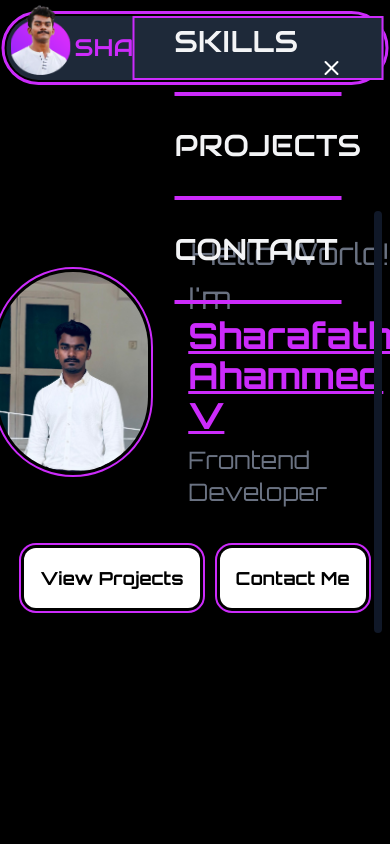
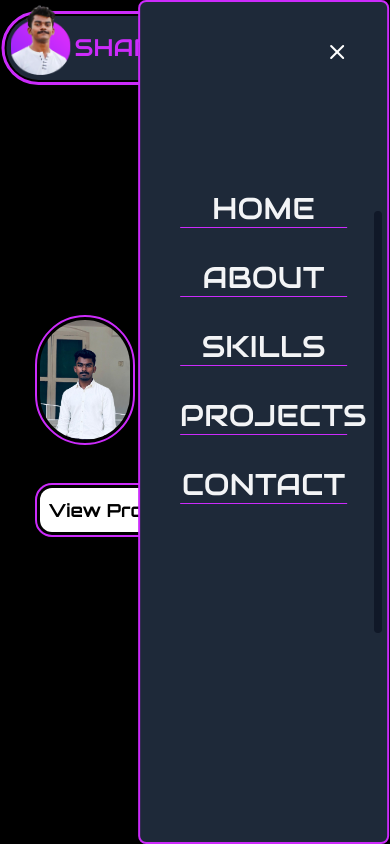
Before and after one commit to sharafath07/React-Portfolio, a React (Vite) app in the folder portfolio/: page / in a window 390 px wide. Both pictures are taken after a click on the icon 339 px from the left and 43 px from the top of the page. Shown: the top 844 px of the page. Built offline with nearby package versions, Linux system fonts and the light colour scheme.

Commit message:
navbar responsiveness corrected and added animation to navbar in mobile device

```diff
--- a/portfolio/src/components/Contact.jsx
+++ b/portfolio/src/components/Contact.jsx
@@ -32,7 +32,7 @@ function Contact() {
     const formInput = "w-full px-4 py-2 border-b-2 border-l-2 text-gray-400 bg-gray-800"
 
     return (
-        <div id='contact' className='h-[110vh] w-screen flex orbitron tracking-wide items-center justify-center relative overflow-hidden text-center text-gray-400 w-2/3'>
+        <div id='contact' className='h-[90vh] md:h-[110vh] w-screen flex flex-col space-y-20 orbitron tracking-wide items-center justify-between relative overflow-hidden text-center text-gray-400 w-2/3'>
             <motion.div initial={{ opacity: 0, y: 50 }} whileInView={{ opacity: 1, y: 0 }} transition={{ duration: 0.8, ease: "easeInOut" }} viewport={{ amount: 0.7 }} className='border-2 scale-95 outline-2 outline-[#cc2bfb] outline-offset-4 p-10 rounded-4xl border-gray'>
                 <h1 className='text-3xl md:text-5xl font-bold text-[#cc2bfb] mb-4 underline underline-offset-4 decoration-[#cc2bfb]'>Contact <span>Me</span></h1>
                 <p className='text-gray-400 text-md mb-8'>Feel free to reach out to me through any of the platforms below!</p>
@@ -52,7 +52,7 @@ function Contact() {
                     <motion.button whileHover={{ outline: '2px solid #cc2bfb', outlineOffset: '2px' }} whileTap={{ scale: 0.9, outline: "none" }} transition={{ duration: 0.8, type: 'spring' }} type="submit" className='bg-[#cc2bfb] text-white px-4 py-2 rounded mt-4'>Send Message</motion.button>
                 </form>
             </motion.div>
-            <div className='absolute bottom-4 bg-gray-800 text-center p-4 h-14 w-2/3 flex items-center justify-around gap-4 border-none rounded-full text-[#cc2bfb] text-2xl font-bold outline outline-2 outline-[#cc2bfb] outline-offset-4'>
+            <div className='relative bottom-4 bg-gray-800 text-center p-4 h-14 mb-2 w-2/3 flex items-center justify-around gap-4 border-none rounded-full text-[#cc2bfb] text-2xl font-bold outline outline-2 outline-[#cc2bfb] outline-offset-4'>
                 {contact.map((item, index) => (
                     <motion.a
                         key={index}
--- a/portfolio/src/components/Home.jsx
+++ b/portfolio/src/components/Home.jsx
@@ -10,18 +10,18 @@ function Home() {
     }
     return (
         <motion.div id='home' className='h-screen flex items-center flex-col orbitron justify-center text-4xl font-bold text-gray-200'>
-            <div className='flex items-center justify-center gap-10'>
-                <motion.img initial={{ opacity: 0, x: -500 }} animate={{ opacity: 1, x: 0 }} exit={{ opacity: 0, x: -500 }} transition={{ duration: 0.8, ease: "easeInOut" }} className="w-50 h-50 object-cover rounded-full outline outline-2 outline-offset-3 hover:outline-offset-0 outline-[#cc2bfb]" src={Image} alt="" />
-                <motion.div initial={{ opacity: 0, x: 500 }} animate={{ opacity: 1, x: 0 }} exit={{ opacity: 0, x: 500 }} transition={{ duration: 0.8, ease: "easeInOut" }} className='flex gap-2 flex-col items-center justify-center text-gray-500'>
-                    <h1 className="text-3xl">Hello World!</h1>
-                    <h1 className="text-3xl">I'm <span className="text-4xl font-bold underline underline-offset-2 text-[#cc2bfb]">Sharafath Ahammed V</span></h1>
-                    <h2 className='text-2xl'>Frontend Developer</h2>
+            <div className='flex items-center justify-center gap-5 ml-10 md:ml-0'>
+                <motion.img initial={{ opacity: 0, x: -500 }} animate={{ opacity: 1, x: 0 }} exit={{ opacity: 0, x: -500 }} transition={{ duration: 0.8, ease: "easeInOut" }} className="w-30 h-30 md:w-50 md:h-50 object-cover rounded-full outline outline-2 outline-offset-3 hover:outline-offset-0 outline-[#cc2bfb]" src={Image} alt="" />
+                <motion.div initial={{ opacity: 0, x: 500 }} animate={{ opacity: 1, x: 0 }} exit={{ opacity: 0, x: 500 }} transition={{ duration: 0.8, ease: "easeInOut" }} className='flex gap-2 flex-col items-start sm:items-center justify-center text-gray-500'>
+                    <h1 className="text-xl md:text-3xl">Hello World!</h1>
+                    <h1 className="text-xl md:text-3xl">I'm <span className="text-2xl md:text-4xl font-bold underline underline-offset-2 text-[#cc2bfb]">Sharafath Ahammed V</span></h1>
+                    <h2 className='text-lg md:text-2xl'>Frontend Developer</h2>
                 </motion.div>
             </div>
 
             <motion.div initial={{ opacity: 0, y: 500 }} animate={{ opacity: 1, y: 0 }} exit={{ opacity: 0, y: 500 }} transition={{ duration: 0.8, ease: 'easeIn' }} viewport={{ once: true }} className='flex gap-5 text-lg font-bold text-black border-none mt-10'>
-                <a href='#projects'><motion.button variants={button} transition={{ type: 'spring', stiffness: 300 }} whileHover="whileHover" whileTap="whileTap" className='bg-white p-4 cursor-pointer rounded-xl outline outline-2 outline-offset-3 outline-[#cc2bfb] hover:bg-[#cc2bfb] active:outline-offset-0 transition duration-80'>View Projects</motion.button></a>
-                <a href='#contact'> <motion.button variants={button} transition={{ type: 'spring', stiffness: 300 }} whileHover="whileHover" whileTap="whileTap" className='bg-white p-4 cursor-pointer rounded-xl outline outline-2 outline-offset-3 outline-[#cc2bfb] hover:bg-[#cc2bfb] active:outline-offset-0 transition duration-80'>Contact Me</motion.button></a>
+                <a href='#projects'><motion.button variants={button} transition={{ type: 'spring', stiffness: 300 }} whileHover="whileHover" whileTap="whileTap" className='bg-white p-2 md:p-4 cursor-pointer rounded-xl outline outline-2 outline-offset-3 outline-[#cc2bfb] hover:bg-[#cc2bfb] active:outline-offset-0 transition duration-80'>View Projects</motion.button></a>
+                <a href='#contact'> <motion.button variants={button} transition={{ type: 'spring', stiffness: 300 }} whileHover="whileHover" whileTap="whileTap" className='bg-white p-2 md:p-4 cursor-pointer rounded-xl outline outline-2 outline-offset-3 outline-[#cc2bfb] hover:bg-[#cc2bfb] active:outline-offset-0 transition duration-80'>Contact Me</motion.button></a>
             </motion.div>
         </motion.div>
     )
--- a/portfolio/src/components/Loading.jsx
+++ b/portfolio/src/components/Loading.jsx
@@ -15,9 +15,9 @@ const Loader = () => {
       {letters.map((letter, index) => (
         <motion.div
           key={index}
-          initial={{ y: -800 }}
+          initial={{ y: '-100vh' }}
           animate={{ y: 0 }}
-          exit={{ y: 800 }}
+          exit={{ y: '-100vh' }}
           transition={{
             duration: 0.8,
             ease: "easeInOut",
--- a/portfolio/src/components/Navbar.jsx
+++ b/portfolio/src/components/Navbar.jsx
@@ -1,7 +1,7 @@
 import React, { useState } from 'react';
 import { ArrowUpRight, Menu, X } from 'lucide-react';
 import profile from '../assets/profile.svg'
-import { motion } from 'motion/react'
+import { AnimatePresence, motion } from 'motion/react'
 
 
 function Navbar() {
@@ -10,7 +10,7 @@ function Navbar() {
     const navLinks = ["HOME", "ABOUT", "SKILLS", "PROJECTS", "CONTACT"]
 
     return (
-        <div className='bg-black fixed h-25 top-0 left-0 right-0 z-50'>
+        <div className='bg-black fixed h-20 md:h-25 top-0 left-0 right-0 z-50'>
             <motion.nav
                 initial={{ y: -100, opacity: 0 }}
                 animate={{ y: 0, opacity: 1 }}
@@ -45,26 +45,49 @@ function Navbar() {
                                     <img src={profile} alt="" className="w-15 md:w-19 relative -top-2 left-1 " />
                                     <h1 className='text-2xl md:text-3xl text-[#cc2bfb] pl-2 font-medium' href="#">SHARAFATH</h1>
                                 </a>
-                                <div className='px-4 text-3xl text-white block sm:hidden'>
-                                    <Menu onClick={() => setIsOpen(!isOpen)} />
+                                <div className="px-4 text-3xl text-white block sm:hidden">
+                                    <Menu onClick={() => setIsOpen(true)} />
                                 </div>
+
+                                <AnimatePresence>
+                                    {isOpen && (
+                                        <motion.div
+                                            key="sidebar"
+                                            initial={{ x: "100%", y: "-25%" }}
+                                            animate={{ x: "1.5%", y: "-25%" }}
+                                            exit={{ x: "100%", y: "-25%" }}
+                                            transition={{ duration: 0.5, ease: "easeInOut" }}
+                                            className="fixed inset-0 z-50"
+                                        >
+                                            {/* Close Button */}
+                                            <X
+                                                onClick={() => setIsOpen(false)}
+                                                className="fixed top-10 right-10 z-[60] text-white cursor-pointer"
+                                            />
+
+                                            {/* Sidebar Content */}
+                                            <div className="block sm:hidden bg-gray-800 border-2 border-[#cc2bfb] space-y-8 p-10 pt-[50%] absolute top-0 right-0 h-screen w-2/3 text-center rounded-lg">
+
+                                                <a className="text-gray-100 text-3xl" href="#home">HOME</a>
+                                                <hr className="border-[#cc2bfb]" />
+
+                                                <a className="text-gray-100 text-3xl" href="#about">ABOUT</a>
+                                                <hr className="border-[#cc2bfb]" />
+
+                                                <a className="text-gray-100 text-3xl" href="#skills">SKILLS</a>
+                                                <hr className="border-[#cc2bfb]" />
+
+                                                <a className="text-gray-100 text-3xl" href="#projects">PROJECTS</a>
+                                                <hr className="border-[#cc2bfb]" />
+
+                                                <a className="text-gray-100 text-3xl" href="#contact">CONTACT</a>
+                                                <hr className="border-[#cc2bfb]" />
+                                            </div>
+                                        </motion.div>
+                                    )}
+                                </AnimatePresence>
                             </div>
-                            <div>
-                                <X onClick={() => setIsOpen(!isOpen)} className={`${isOpen ? "block" : "hidden"} fixed top-10 right-10 z-99 font-bold text-white`} />
-                                <div className={`${isOpen ? "block" : "hidden"} block sm:hidden bg-gray-800 border-2 border-[#cc2bfb] space-y-8 pb-3 absolute top-0 right-0 h-full w-2/3 flex flex-col items-start justify-center space-y-4 px-10`}>
-                                    <hr className="text-[#cc2bfb] w-full h-1 border-2" />
-                                    <a className='text-gray-100 text-3xl text-wrap' href="#home">HOME</a>
-                                    <hr className="text-[#cc2bfb] w-full h-1 border-2" />
-                                    <a className='text-gray-100 text-3xl text-wrap' href="#about">ABOUT</a>
-                                    <hr className="text-[#cc2bfb] w-full h-1 border-2" />
-                                    <a className='text-gray-100 text-3xl text-wrap' href="#skills">SKILLS</a>
-                                    <hr className="text-[#cc2bfb] w-full h-1 border-2" />
-                                    <a className='text-gray-100 text-3xl text-wrap' href="#projects">PROJECTS</a>
-                                    <hr className="text-[#cc2bfb] w-full h-1 border-2" />
-                                    <a className='text-gray-100 text-3xl text-wrap' href="#contact">CONTACT</a>
-                                    <hr className="text-[#cc2bfb] w-full h-1 border-2" />
-                                </div>
-                            </div>
+
                         </div>
                     )
                 }
--- a/portfolio/src/components/Projects.jsx
+++ b/portfolio/src/components/Projects.jsx
@@ -122,7 +122,7 @@ function Projects() {
                 {projects.map((project, index) => (
                     <div
                         key={index}
-                        className="snap-center min-w-[85%] md:min-w-[60%] lg:min-w-[40%]
+                        className="snap-center min-w-[80%] md:min-w-[60%] lg:min-w-[40%]
                  border border-gray-700 rounded-2xl
                  bg-white/5 backdrop-blur-lg
                  hover:shadow-[0_0_25px_#cc2bfb]/30 hover:border-[#cc2bfb]
@@ -159,7 +159,7 @@ function Projects() {
                                 href={project.link}
                                 target="_blank"
                                 rel="noopener noreferrer"
-                                className="px-4 py-2 text-white bg-[#cc2bfb] text-base rounded-lg
+                                className="px-4 py-2 text-white bg-[#cc2bfb] text-xs md:text-sm rounded-lg
                                 shadow-md border-none"
                             >
                                 View Project
@@ -176,7 +176,7 @@ function Projects() {
                                 href={project.source}
                                 target="_blank"
                                 rel="noopener noreferrer"
-                                className="px-4 py-2 border border-[#cc2bfb] text-[#cc2bfb] rounded-lg"
+                                className="px-4 py-2 border border-[#cc2bfb] text-[#cc2bfb] rounded-lg text-xs md:text-sm"
                             >
                                 Source Code
                             </motion.a>
```
